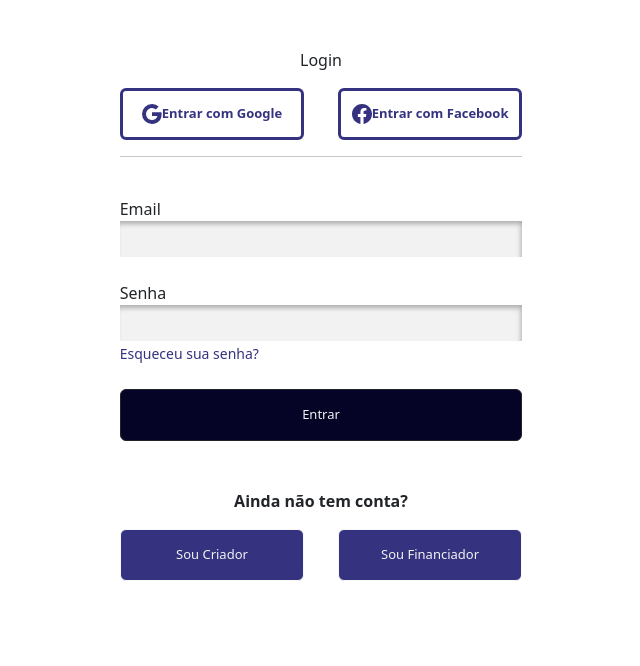
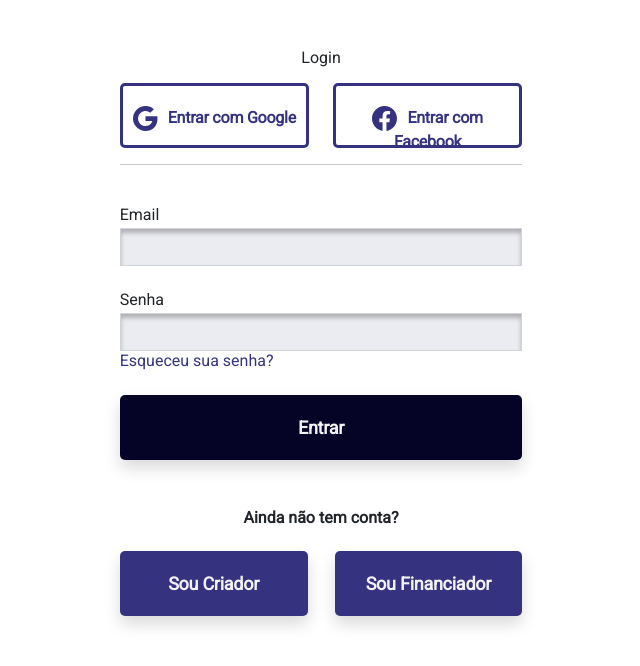
Before and after one commit to bcccoworkingufape/projeto-cultural, a React (Create React App) app in the folder client/: page /login in a window 1280 px wide. Shown: the top 666 px of the page, without its empty margins (319-959 px from the left). Built offline with nearby package versions, Linux system fonts and the light colour scheme.

Commit message:
ajustando tamanho dos botoes e seguindo o padrao do figma

```diff
--- a/client/src/App.scss
+++ b/client/src/App.scss
@@ -1,4 +1,13 @@
 @import './stylesheets/_colors.scss';
+@import url('https://fonts.googleapis.com/css2?family=Roboto:wght@300;400&display=swap');
+
+* {
+  font-family: 'Roboto';
+  font-style: normal;
+  font-weight: 500;
+  font-size: 16px;
+  line-height: 19px;
+}
 
 .App {
   text-align: center;
@@ -41,26 +50,47 @@
 
 /* SOBRESCRESVENDO O BOOTSTRAP */
 
+.font-type {
+  font-weight: 700;
+  font-size: 18px;
+  line-height: 21px;
+}
+
 .btn {
   color: $color-light-gray01;
-  font-size: small;
-  width: 100%;
-  height: 4em;
-  padding: 0;
+  width: 100%; /* USAR TODO O ESPAÇO DO CONTAINER */
+  height: 65px;
+  padding: 20px 10px;
+  gap: 10px;
+  border-radius: 5px;
+  letter-spacing: -0.015em;
 
 }
 .btn-light, .btn-light:hover {
   background-color: $color-button-light-blue02;
+
 }
 
 .btn-dark, .btn-dark:hover {
   background-color: $color-button-dark-blue01;
+
 }
 
 .btn-border, .btn-border:hover {
-  border: solid $color-button-light-blue02;
+  /*border: solid $color-button-light-blue02;
   color: $color-button-light-blue02;
-  font-weight: bold;
+  font-weight: bold;*/
+
+  box-sizing: border-box;
+  justify-content: center;
+  align-items: center;
+  left: 275px;
+  top: 44px;
+
+  background: $color-white02;
+  border: 3px solid $color-button-light-blue02;
+  color: $color-button-light-blue02;
+  font-size: 16px;
 }
 
 .link {
@@ -73,8 +103,24 @@
 }
 
 .form-control, .form-control:focus {
+  background: $color-input-background;
+  box-shadow: inset 0px 4px 4px rgba(0, 0, 0, 0.25);
   border-radius: 0;
+  /*border-radius: 0;
   background-color: $color-light-gray01;
-  box-shadow: inset -2px 4px 5px -1px rgb(173, 173, 173);
+  box-shadow: inset -2px 4px 5px -1px $color-shadow;
+  border: none;*/
+}
+
+.shadow {
+  box-shadow: 0px 4px 4px rgba(0, 0, 0, 0.25);
   border: none;
 }
+
+.icon-social {
+  margin-right: 10px;
+}
+
+.offset-custom { /* ADICIONA ESPAÇAMENTO A ESQUERDA */
+  margin-left: 1.5em;
+}
--- a/client/src/pages/login.js
+++ b/client/src/pages/login.js
@@ -8,15 +8,15 @@ function login() {
             <p className='d-flex justify-content-center'>Login</p>
 
             <div className='col d-flex justify-content-between'>
-                <button type="submit" className="btn btn-border">
-                    <svg xmlns="http://www.w3.org/2000/svg" width="20" height="20" fill="currentColor" class="bi bi-google" viewBox="0 0 16 16">
+                <button type="submit" className="btn btn-border font-type">
+                    <svg xmlns="http://www.w3.org/2000/svg" width="25" height="25" fill="currentColor" className="bi bi-google icon-social" viewBox="0 0 16 16">
                         <path d="M15.545 6.558a9.42 9.42 0 0 1 .139 1.626c0 2.434-.87 4.492-2.384 5.885h.002C11.978 15.292 10.158 16 8 16A8 8 0 1 1 8 0a7.689 7.689 0 0 1 5.352 2.082l-2.284 2.284A4.347 4.347 0 0 0 8 3.166c-2.087 0-3.86 1.408-4.492 3.304a4.792 4.792 0 0 0 0 3.063h.003c.635 1.893 2.405 3.301 4.492 3.301 1.078 0 2.004-.276 2.722-.764h-.003a3.702 3.702 0 0 0 1.599-2.431H8v-3.08h7.545z"/>
                     </svg>
                     Entrar com Google
                 </button>
 
-                <button type="submit" className="btn offset-md-1 btn-border">
-                    <svg xmlns="http://www.w3.org/2000/svg" width="20" height="20" fill="currentColor" class="bi bi-facebook" viewBox="0 0 16 16">
+                <button type="submit" className="btn offset-custom btn-border font-type">
+                    <svg xmlns="http://www.w3.org/2000/svg" width="25" height="25" fill="currentColor" className="bi bi-facebook icon-social" viewBox="0 0 16 16">
                         <path d="M16 8.049c0-4.446-3.582-8.05-8-8.05C3.58 0-.002 3.603-.002 8.05c0 4.017 2.926 7.347 6.75 7.951v-5.625h-2.03V8.05H6.75V6.275c0-2.017 1.195-3.131 3.022-3.131.876 0 1.791.157 1.791.157v1.98h-1.009c-.993 0-1.303.621-1.303 1.258v1.51h2.218l-.354 2.326H9.25V16c3.824-.604 6.75-3.934 6.75-7.951z"/>
                     </svg>
                     Entrar com Facebook
@@ -31,30 +31,30 @@ function login() {
         <div className='container col-4'>
             <form>
                 <div className='row'>
-                    <div className="form-group mt-4 ">
-                        <label>Email</label>
+                    <div className="form-group mt-4">
+                        <label className="mb-1">Email</label>
                         <input type="email" className="form-control" />
                     </div>
 
                     <div className="form-group mt-4 ">
-                        <label>Senha</label>
+                        <label className="mb-1">Senha</label>
                         <input type="password" className="form-control" />
                         <small><a href='?#' className="link">Esqueceu sua senha?</a></small>
                     </div>
                 </div>
 
                 <div className='row w-100 m-0 mt-4'>
-                    <button type="submit" className="btn btn-dark">Entrar</button>
+                    <button type="submit" className="btn btn-dark shadow font-type">Entrar</button>
                 </div>
             </form>
         </div>
 
         <div className='container col-4 mt-5'>
-            <p className='d-flex justify-content-center'><b>Ainda não tem conta?</b></p>
+            <h6 className='d-flex justify-content-center mb-4' style={{fontWeight: 500, fontSize: 20}}><b>Ainda não tem conta?</b></h6>
 
             <div className='col d-flex justify-content-between'>
-                <button type="submit" className="btn btn-light">Sou Criador</button>
-                <button type="submit" className="btn offset-md-1 btn-light">Sou Financiador</button>
+                <button type="submit" className="btn btn-light shadow font-type">Sou Criador</button>
+                <button type="submit" className="btn offset-custom btn-light shadow font-type">Sou Financiador</button>
             </div>
         </div>
         </>
--- a/client/src/stylesheets/_colors.scss
+++ b/client/src/stylesheets/_colors.scss
@@ -7,3 +7,4 @@ $color-header-dark-blue03: #030217;
 $color-light-gray01: #F2F2F2;
 $color-white02: #FFFFFF;
 $color-medium-gray03: #D9D9D9;
+$color-input-background: #EBEBF2;
```
